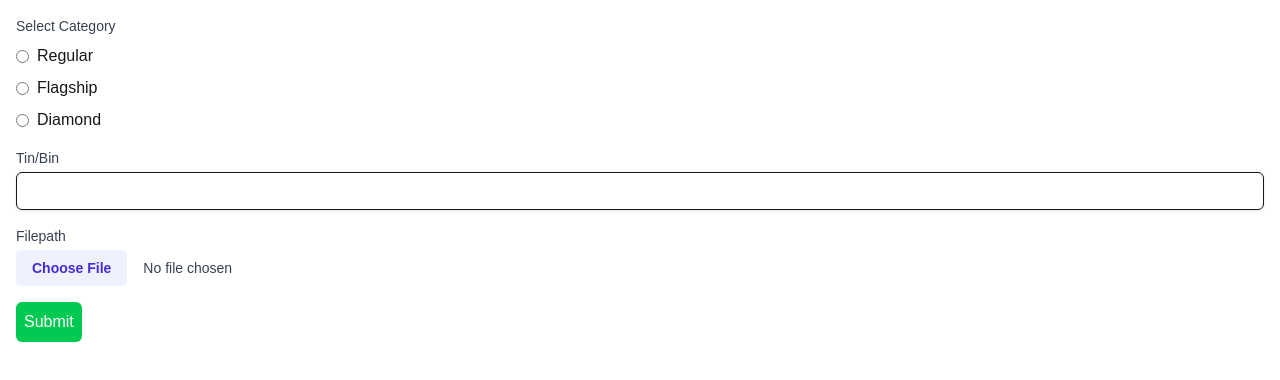
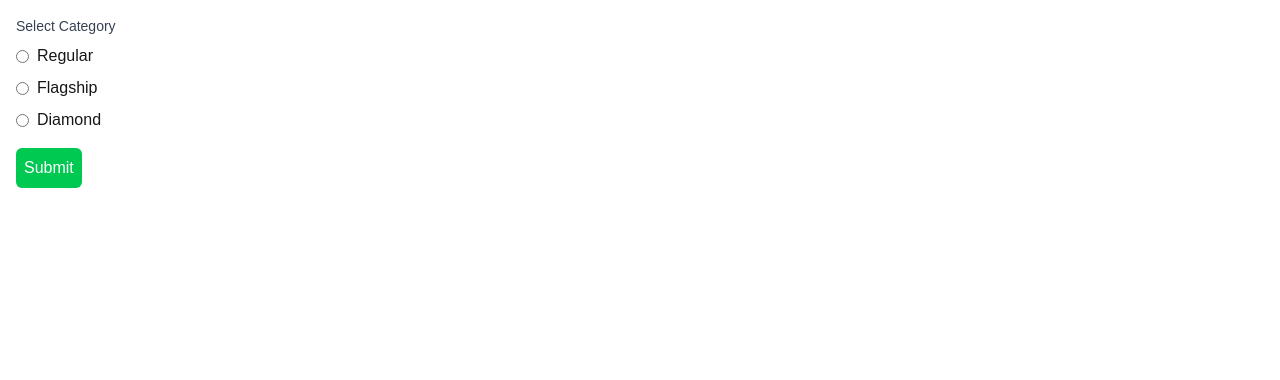
Before and after one commit to sakhawat777/dynamic-form-nextjs, a Next.js app: page / in a window 1280 px wide. Shown: the top 380 px of the page. Built offline with nearby package versions, Linux system fonts and the light colour scheme.

Commit message:
render conditionally

```diff
--- a/src/app/features/from/DynamicForm.tsx
+++ b/src/app/features/from/DynamicForm.tsx
@@ -4,17 +4,31 @@ import { z } from 'zod';
 import { zodResolver } from '@hookform/resolvers/zod';
 
 // Schema
-const schema = z.object({
+const schema = z
+	.object({
 		category: z.enum(['Regular', 'Flagship', 'Diamond'], {
 			error: 'Please select a category',
 		}),
-	tin: z.string().min(1, 'Tin/Bin is required'),
-	file: z
-		.any()
-		.refine(
-			(file) => file instanceof File || (file && file.length > 0),
-			'File is required'
-		),
+		tin: z.string().optional().or(z.literal('')),
+		file: z.any().optional(),
+	})
+	.superRefine((data, ctx) => {
+		if (data.category === 'Flagship' || data.category === 'Diamond') {
+			if (!data.tin || data.tin.trim() === '') {
+				ctx.addIssue({
+					code: z.ZodIssueCode.custom,
+					path: ['tin'],
+					message: 'Tin/Bin is required',
+				});
+			}
+			if (!data.file || !(data.file instanceof File)) {
+				ctx.addIssue({
+					code: z.ZodIssueCode.custom,
+					path: ['file'],
+					message: 'File is required',
+				});
+			}
+		}
 	});
 
 type FormData = z.infer<typeof schema>;
@@ -23,6 +37,7 @@ const StaticForm = () => {
 	const {
 		control,
 		handleSubmit,
+		watch,
 		formState: { errors },
 	} = useForm<FormData>({
 		resolver: zodResolver(schema),
@@ -32,6 +47,7 @@ const StaticForm = () => {
 			file: null,
 		},
 	});
+	const selectedCategory = watch('category');
 
 	const onSubmit = (data: FormData) => {
 		console.log('Submitted data:', {
@@ -77,10 +93,13 @@ const StaticForm = () => {
 				)}
 			</div>
 
-			{/* Tin/Bin input (child of category) */}
+			{/* Show Tin/Bin and Filepath only for Flagship and Diamond */}
+			{(selectedCategory === 'Flagship' ||
+				selectedCategory === 'Diamond') && (
+				<>
 					<div>
 						<label className='block text-sm font-medium text-gray-700'>
-					Tin/Bin
+							{selectedCategory} Tin/Bin
 						</label>
 						<Controller
 							name='tin'
@@ -93,14 +112,14 @@ const StaticForm = () => {
 							)}
 						/>
 						{errors.tin && (
-					<p className='mt-2 text-sm text-red-600'>{errors.tin.message}</p>
+							<p className='mt-2 text-sm text-red-600'>
+								{errors.tin.message}
+							</p>
 						)}
 					</div>
-
-			{/* File input */}
 					<div>
 						<label className='block text-sm font-medium text-gray-700'>
-					Filepath
+							{selectedCategory} Filepath
 						</label>
 						<Controller
 							name='file'
@@ -124,6 +143,8 @@ const StaticForm = () => {
 							</p>
 						)}
 					</div>
+				</>
+			)}
 
 			{/* Submit Button */}
 			<button
```
Lines whose indentation alone changed are shown as unchanged.
